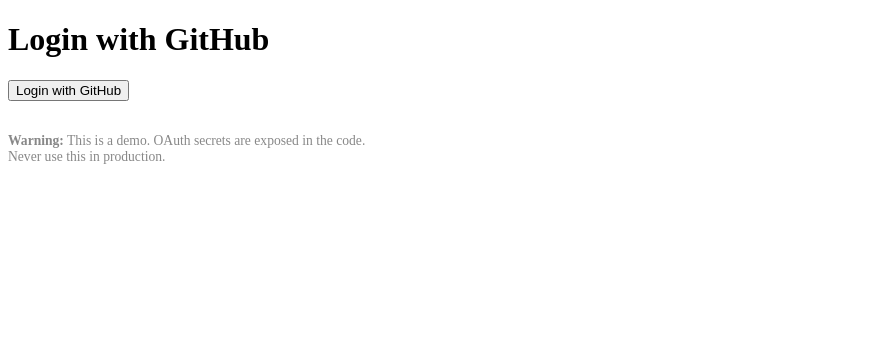
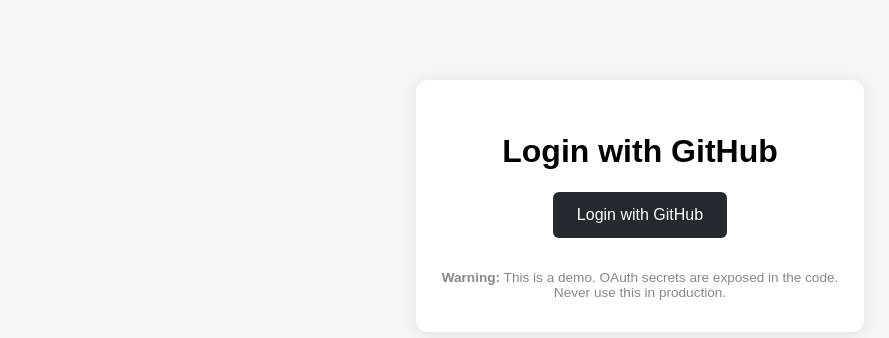
Before and after one commit to Glowing-Games/glowing-games.github.io, a plain HTML site: page login.html in a window 1280 px wide. Shown: the whole page, without its empty margins (0-889 px from the left). Drawn offline with Linux system fonts and the light colour scheme.

Commit message:
Update login.html
Signed-off-by: Glowing Jellyfish AI <glowingjellyfishgames@outlook.com>

```diff
--- a/login.html
+++ b/login.html
@@ -3,7 +3,47 @@
 <head>
   <meta charset="UTF-8">
   <title>GitHub OAuth Login</title>
-  <link rel="stylesheet" href="style.css">
+  <style>
+    body {
+      font-family: Arial, sans-serif;
+      background: #f5f5f5;
+      margin: 0;
+      padding: 0;
+    }
+    #container {
+      max-width: 400px;
+      margin: 80px auto;
+      padding: 32px 24px;
+      background: #fff;
+      border-radius: 12px;
+      box-shadow: 0 2px 16px rgba(0,0,0,0.08);
+      text-align: center;
+    }
+    #login-btn {
+      background: #24292f;
+      color: #fff;
+      border: none;
+      padding: 14px 24px;
+      border-radius: 6px;
+      font-size: 1rem;
+      cursor: pointer;
+      transition: background 0.15s;
+    }
+    #login-btn:hover {
+      background: #444d56;
+    }
+    #user-info {
+      margin-top: 24px;
+    }
+    #avatar {
+      width: 80px;
+      border-radius: 50%;
+      margin-bottom: 12px;
+    }
+    #error {
+      margin-top: 16px;
+    }
+  </style>
 </head>
 <body>
   <div id="container">
```
